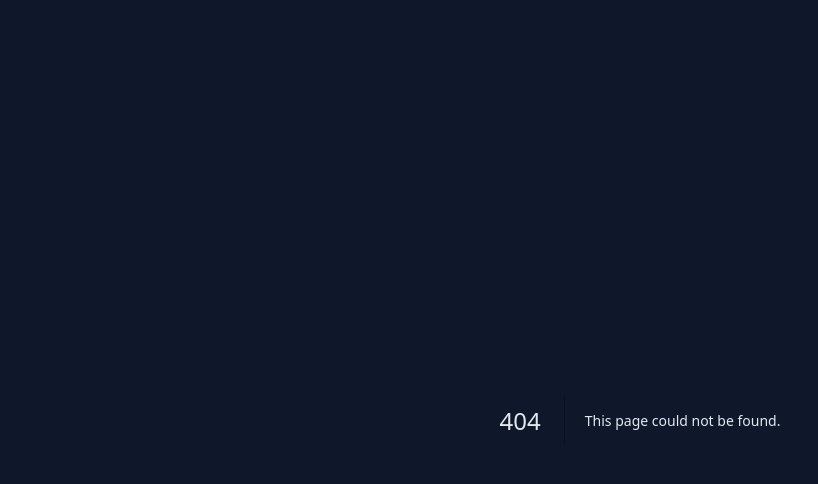
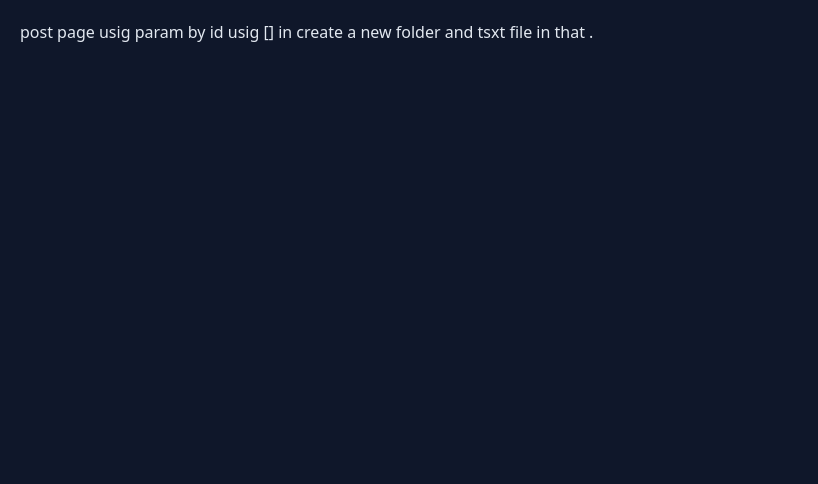
Before and after one commit to meytizn/Nextjs_Application, a Next.js app in the folder next_tutorial/: page /post in a window 1280 px wide. Before the commit this address had no page. Shown: the top 484 px of the page, without its empty margins (0-818 px from the left). Built offline with nearby package versions, Linux system fonts and the light colour scheme.

Commit message:
dynamic routing using param

```diff
--- /dev/null
+++ b/next_tutorial/app/post/[id]/page.tsx
@@ -0,0 +1,11 @@
+
+
+function PostId( {params} : {params : {id:string} } ){
+  return(<>
+
+  <div>post id : {params.id}</div>
+
+  </>)
+}
+
+export default PostId
--- /dev/null
+++ b/next_tutorial/app/post/page.tsx
@@ -0,0 +1,10 @@
+
+function Post(){
+  return(
+    <>
+    <h3>post page usig param by id usig [] in create a new folder and tsxt file in that  . </h3>
+    </>
+  )
+}
+
+export default Post
```
